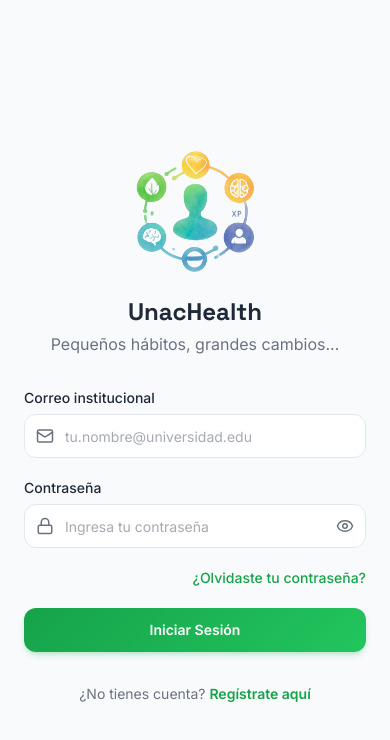
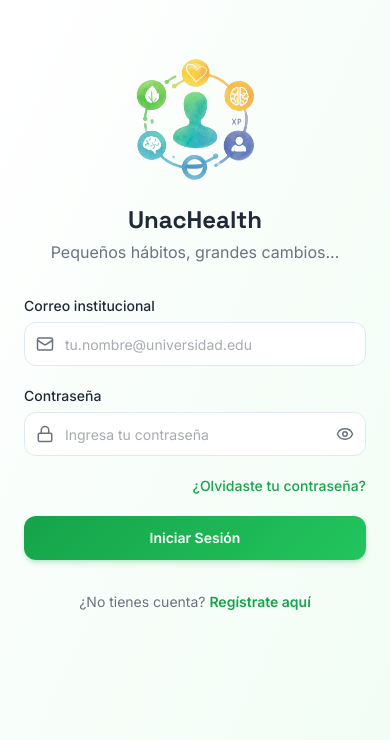
Before and after one commit to ana21garces/UnivitaFrontend, a Next.js app: page / in a window 390 px wide. Shown: the top 740 px of the page. Built offline with nearby package versions, Linux system fonts and the light colour scheme; no server answers.

Commit message:
style: unificar fondo y corregir alineacion responsive en login y registro

```diff
--- a/app/page.tsx
+++ b/app/page.tsx
@@ -3,9 +3,9 @@ import { WellnessPanel } from "@/components/wellness-panel"
 
 export default function LoginPage() {
   return (
-    <main className="min-h-screen grid lg:grid-cols-2">
+    <main className="min-h-screen grid lg:grid-cols-2 bg-gradient-to-br from-[#FFFFFF] to-[#F0FDF4]">
       {/* Form side */}
-      <div className="flex items-center justify-center px-6 py-12 bg-[#F8FAFC]">
+      <div className="flex items-start justify-center lg:items-center px-6 py-12">
         <LoginForm />
       </div>
 
--- a/app/register/page.tsx
+++ b/app/register/page.tsx
@@ -3,9 +3,9 @@ import { WellnessPanel } from "@/components/wellness-panel"
 
 export default function RegisterPage() {
   return (
-    <main className="min-h-screen grid lg:grid-cols-2">
+    <main className="min-h-screen grid lg:grid-cols-2 bg-gradient-to-br from-[#FFFFFF] to-[#F0FDF4]">
       {/* Form side */}
-      <div className="flex items-center justify-center px-6 py-10 bg-[#F8FAFC]">
+      <div className="flex items-start justify-center lg:items-center px-6 py-10">
         <RegisterForm />
       </div>
 
```
